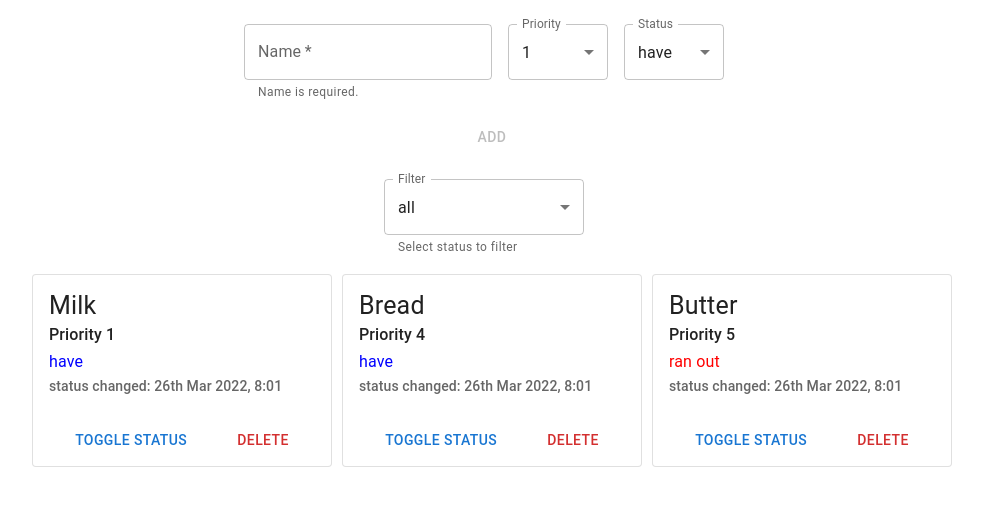
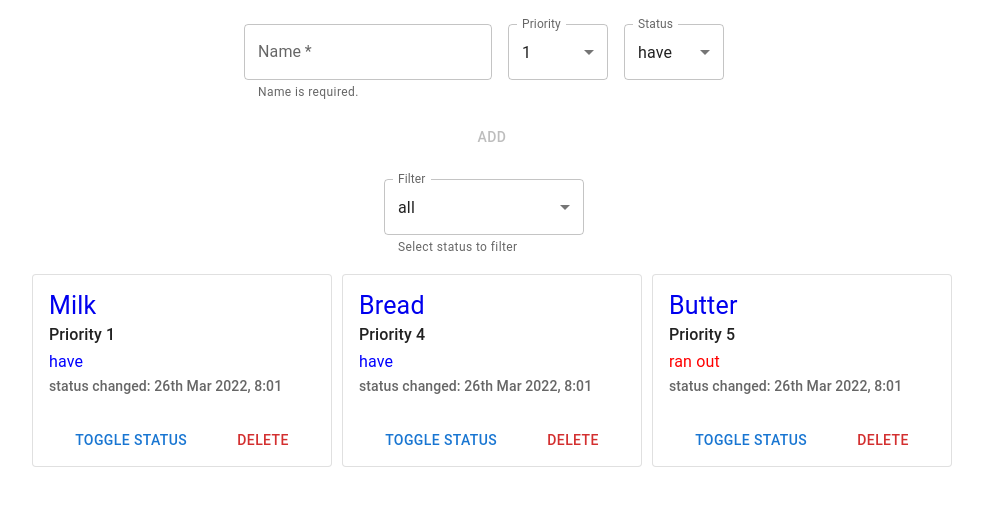
Before and after one commit to Chetanoo/grocery-list, a React (Create React App) app: page / in a window 1280 px wide. Shown: the top 506 px of the page, without its empty margins (148-1131 px from the left). Built offline with nearby package versions, Linux system fonts and the light colour scheme.

Commit message:
Link bugfix

```diff
--- a/src/components/EntryView/index.tsx
+++ b/src/components/EntryView/index.tsx
@@ -2,6 +2,7 @@ import React from 'react';
 import {
   Card, CardContent, Typography, Box, CardActions, Button,
 } from '@mui/material';
+import { Link } from 'react-router-dom';
 import { EntryInterface } from '../../interfaces';
 import { formatDate } from '../../helpers/helpers';
 
@@ -23,6 +24,9 @@ export default function EntryView({
       <Card variant="outlined">
         <>
           <CardContent>
+            <Link
+              to={`/${id}`}
+            >
               <Typography
                 sx={{ fontSize: 25 }}
                 variant="h4"
@@ -30,6 +34,7 @@ export default function EntryView({
               >
                 {name}
               </Typography>
+            </Link>
             <Typography
               sx={{ fontSize: 16 }}
               variant="h6"
--- a/src/components/ListView/index.tsx
+++ b/src/components/ListView/index.tsx
@@ -1,5 +1,4 @@
 import React from 'react';
-import { Link } from 'react-router-dom';
 import EntryView from '../EntryView';
 import { EntryInterface } from '../../interfaces';
 
@@ -31,16 +30,12 @@ export default function ListView(
         )
         .map((entry: EntryInterface) => (
           (filterValue === statuses.all || filterValue === entry.status) && (
-          <Link
-            to={`/${entry.id}`}
-            key={entry.id}
-          >
             <EntryView
+              key={entry.id}
               entry={entry}
               handleDelete={handleDelete}
               handleToggleStatus={handleToggleStatus}
             />
-          </Link>
           )
         ))}
     </div>
```
Lines whose indentation alone changed are shown as unchanged.
